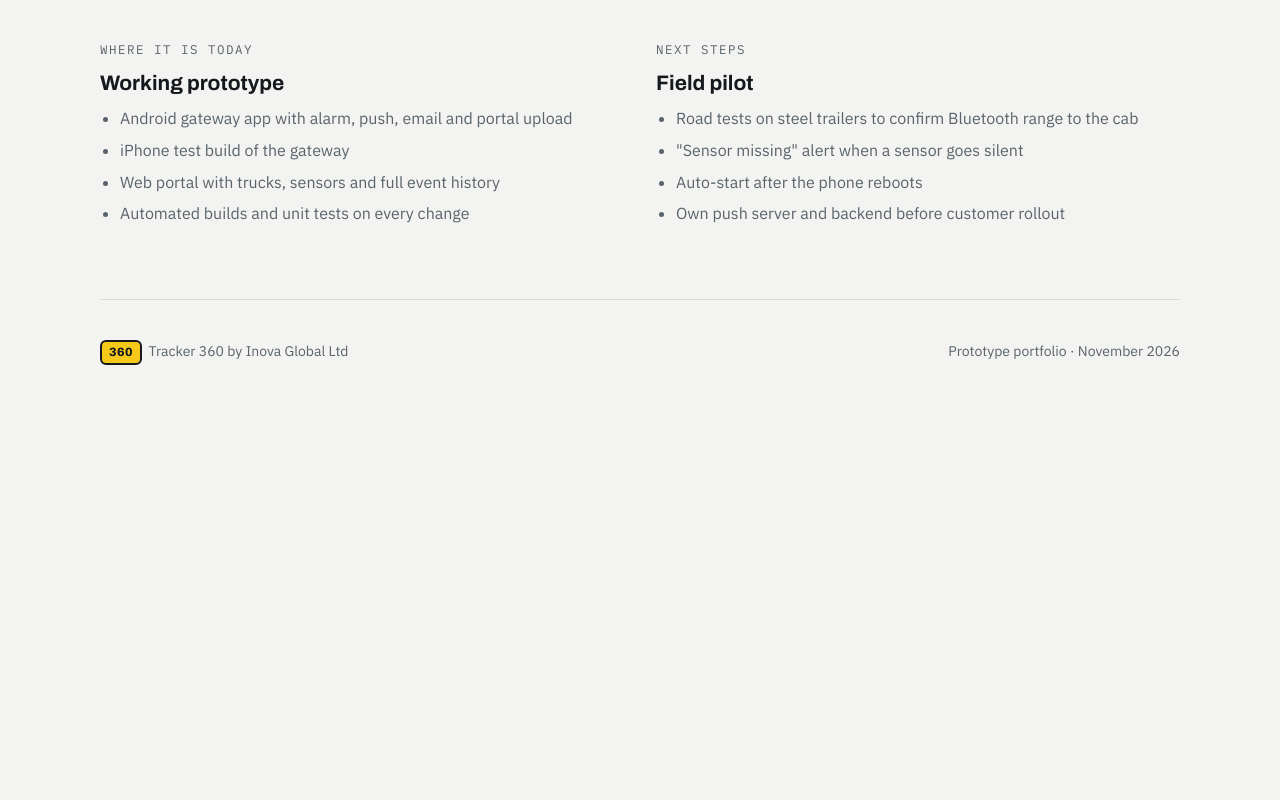
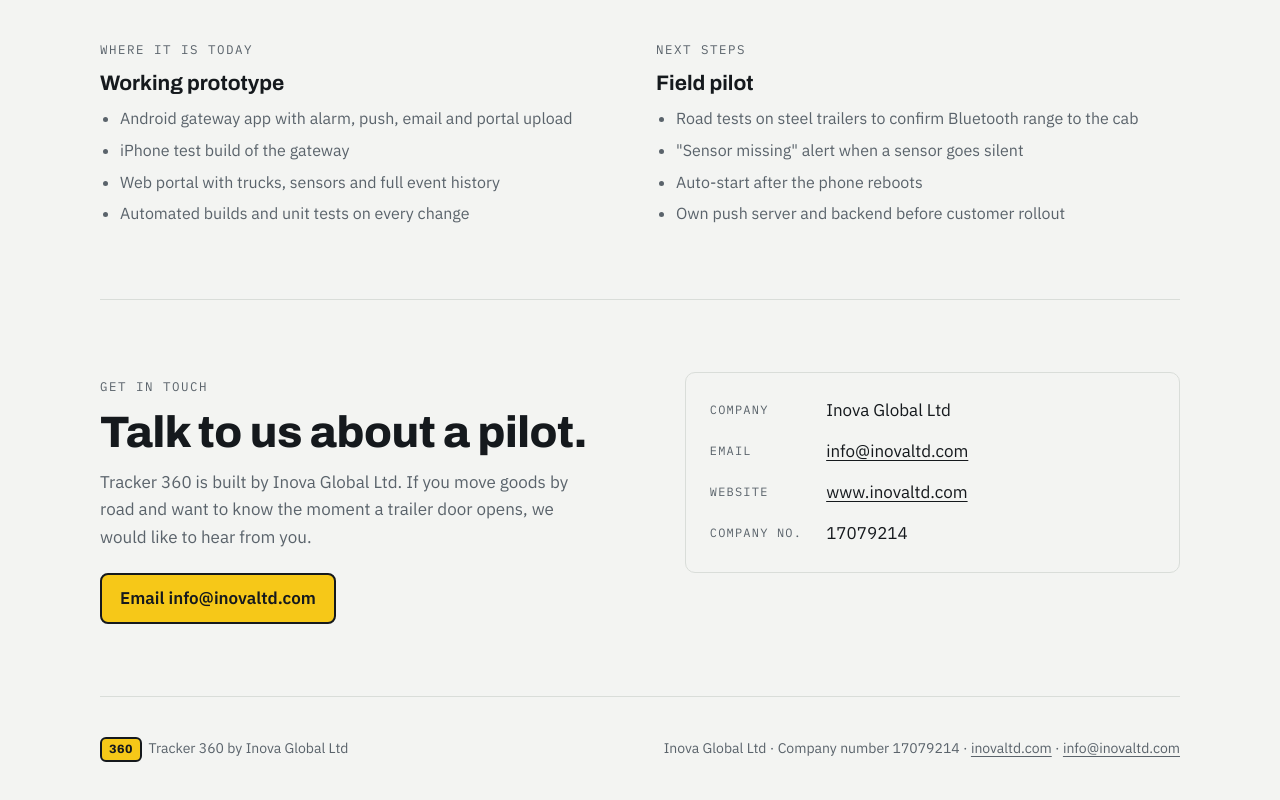
Before and after one commit to Inova-Ltd/tracker360, a plain HTML site: page index.html in a window 1280 px wide. Shown: the part 8117-8917 px from the top of the page. Before the commit the page ends 8554 px from the top, so only its background shows below. Drawn offline with Linux system fonts and the light colour scheme.

Commit message:
Add contact section and company details

```diff
--- a/index.html
+++ b/index.html
@@ -165,6 +165,14 @@ section { padding-block: 72px; border-top: 1px solid var(--line); }
 /* Status */
 .status { display: grid; grid-template-columns: repeat(2, minmax(0, 1fr)); gap: 32px; }
 .status ul { margin: 12px 0 0; padding-left: 20px; display: grid; gap: 6px; color: var(--muted); font-size: 16px; }
+.contact { display: grid; grid-template-columns: minmax(0, 1.1fr) minmax(0, 1fr); gap: 40px; align-items: start; }
+.contact p { color: var(--muted); font-size: 17px; max-width: 46ch; margin-top: 14px; }
+.contact dl { margin: 0; display: grid; grid-template-columns: auto minmax(0, 1fr); gap: 14px 24px; border: 1px solid var(--line); border-radius: 10px; padding: 24px; }
+.contact dt { font-family: var(--mono); font-size: 12px; letter-spacing: 0.1em; text-transform: uppercase; color: var(--muted); padding-top: 3px; }
+.contact dd { margin: 0; font-size: 17px; overflow-wrap: anywhere; }
+.cta { display: inline-block; margin-top: 22px; background: var(--plate); color: var(--plate-ink); border: 2px solid var(--plate-ink); border-radius: 8px; padding: 10px 18px; font-weight: 600; text-decoration: none; }
+footer small { display: block; margin-top: 4px; }
+@media (max-width: 900px) { .contact { grid-template-columns: minmax(0, 1fr); } }
 footer { padding-block: 40px 64px; border-top: 1px solid var(--line); color: var(--muted); font-size: 14px; display: flex; flex-wrap: wrap; justify-content: space-between; gap: 12px; }
 
 @media (max-width: 900px) {
@@ -411,9 +419,26 @@ footer { padding-block: 40px 64px; border-top: 1px solid var(--line); color: var
   </div>
 </section>
 
+<section id="contact">
+  <div class="contact">
+    <div>
+      <span class="eyebrow">Get in touch</span>
+      <h2 style="margin-top:10px;">Talk to us about a pilot.</h2>
+      <p>Tracker 360 is built by Inova Global Ltd. If you move goods by road and want to know the moment a trailer door opens, we would like to hear from you.</p>
+      <a class="cta" href="mailto:info@inovaltd.com?subject=Tracker%20360">Email info@inovaltd.com</a>
+    </div>
+    <dl>
+      <dt>Company</dt><dd>Inova Global Ltd</dd>
+      <dt>Email</dt><dd><a href="mailto:info@inovaltd.com">info@inovaltd.com</a></dd>
+      <dt>Website</dt><dd><a href="https://www.inovaltd.com/" target="_blank" rel="noopener">www.inovaltd.com</a></dd>
+      <dt>Company no.</dt><dd>17079214</dd>
+    </dl>
+  </div>
+</section>
+
 <footer>
   <span><span class="plate" style="font-size:12px; padding:1px 7px;">360</span>&nbsp; Tracker 360 by Inova Global Ltd</span>
-  <span>Prototype portfolio · November 2026</span>
+  <span>Inova Global Ltd · Company number 17079214 · <a href="https://www.inovaltd.com/" target="_blank" rel="noopener">inovaltd.com</a> · <a href="mailto:info@inovaltd.com">info@inovaltd.com</a></span>
 </footer>
 </div>
 
```
